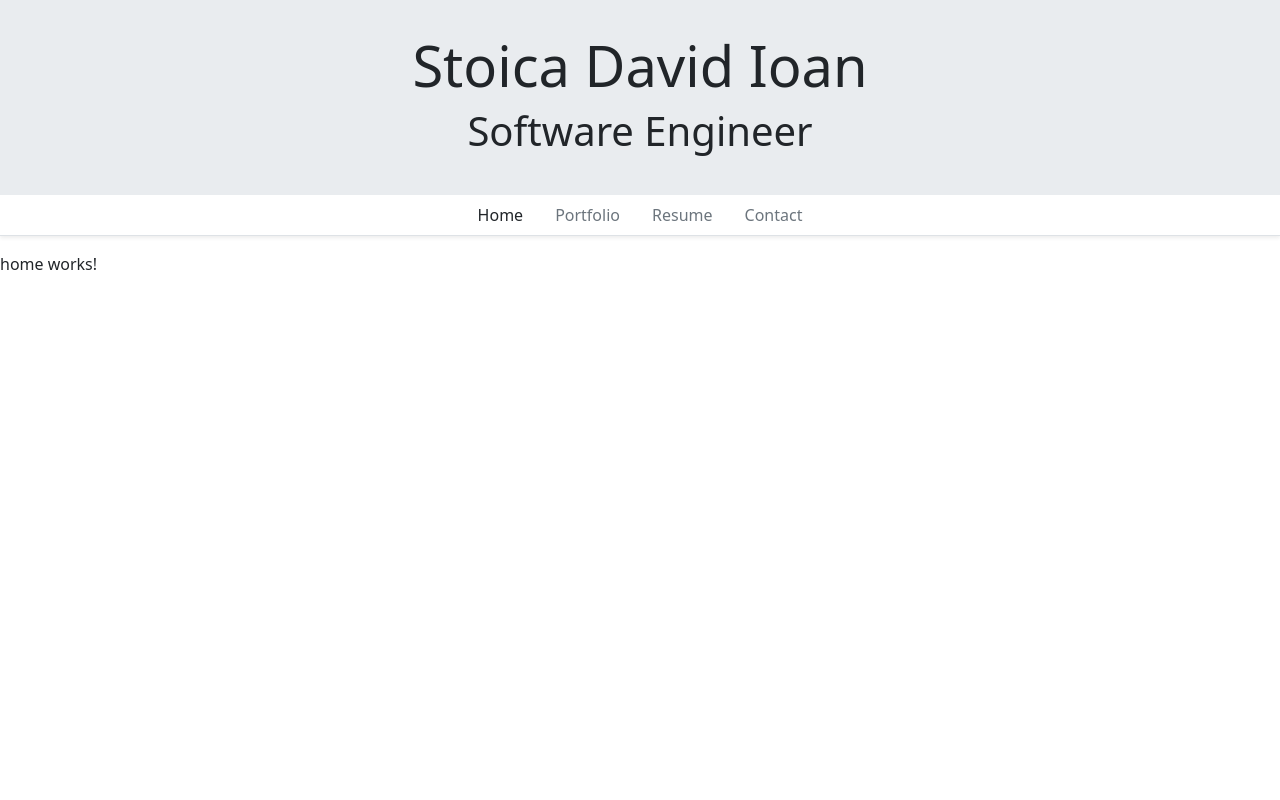
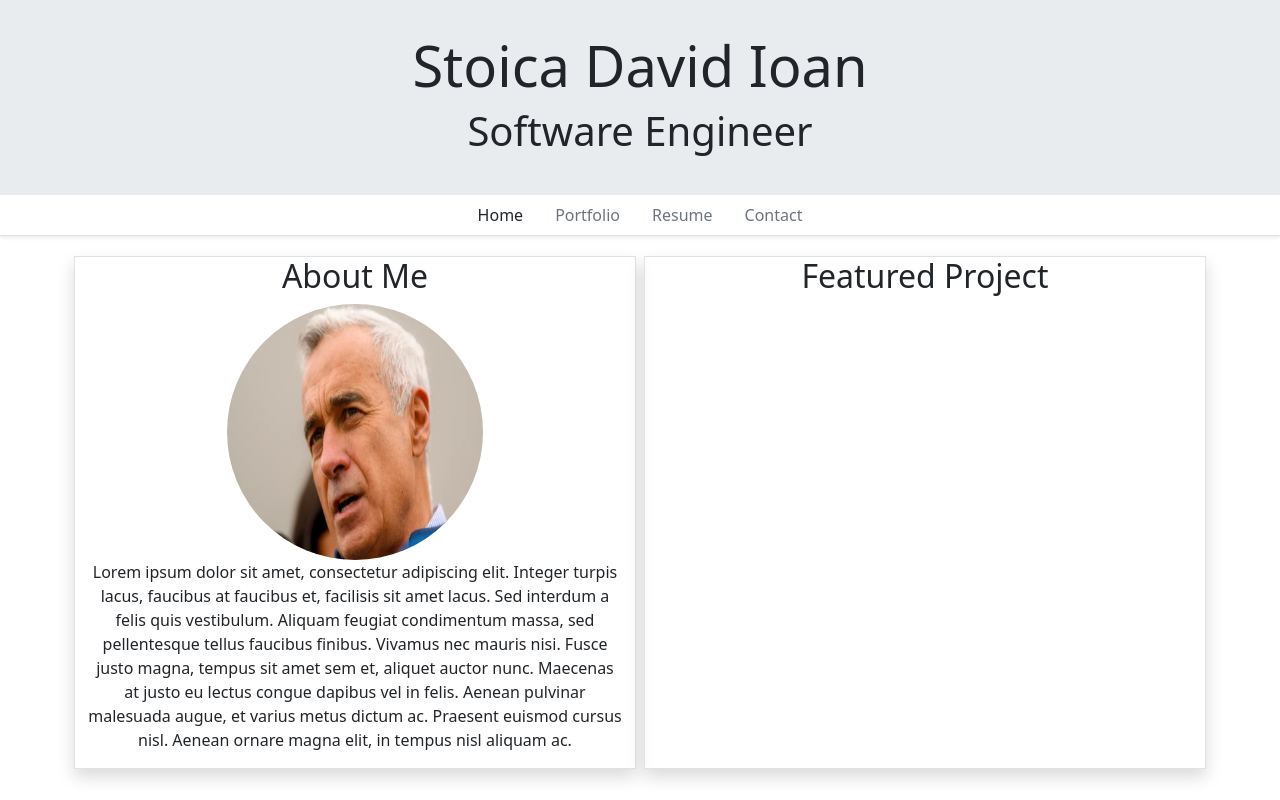
Before and after one commit to Stoica-David/PortfolioWebsite, an Angular app: page /home in a window 1280 px wide. Built offline with nearby package versions, Linux system fonts and the light colour scheme.

Commit message:
Made the basic outlet of the Home page

```diff
--- a/src/app/home/home.component.html
+++ b/src/app/home/home.component.html
@@ -1 +1,17 @@
-<p>home works!</p>
+<div class="container">
+    <div class="row">
+        <div class="col-lg shadow border m-1">
+            <div class="text-center">
+                <h2>About Me</h2>
+                <img src="../../assets/CEGEU.jpg" alt="profile picture" width="256" height="256" class="rounded-circle">
+                <p>Lorem ipsum dolor sit amet, consectetur adipiscing elit. Integer turpis lacus, faucibus at faucibus et, facilisis sit amet lacus. Sed interdum a felis quis vestibulum. Aliquam feugiat condimentum massa, sed pellentesque tellus faucibus finibus. Vivamus nec mauris nisi. Fusce justo magna, tempus sit amet sem et, aliquet auctor nunc. Maecenas at justo eu lectus congue dapibus vel in felis. Aenean pulvinar malesuada augue, et varius metus dictum ac. Praesent euismod cursus nisl. Aenean ornare magna elit, in tempus nisl aliquam ac. </p>
+            </div>
+        </div>
+
+        <div class="col-lg shadow border m-1">
+            <div class="text-center">
+                <h2>Featured Project</h2>
+            </div>
+        </div>
+    </div>
+</div>
--- a/src/styles.css
+++ b/src/styles.css
@@ -1 +1,4 @@
 /* You can add global styles to this file, and also import other style files */
+.container {
+    max-width: 1140px;
+}
```
Also changed, not shown: src/assets/CEGEU.jpg (added), src/assets/DefaultPhoto.jpg (added).
